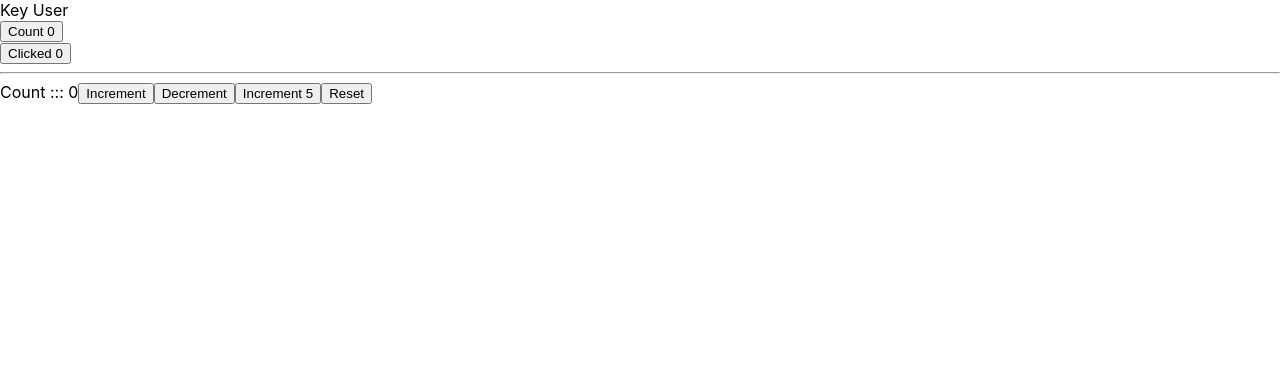
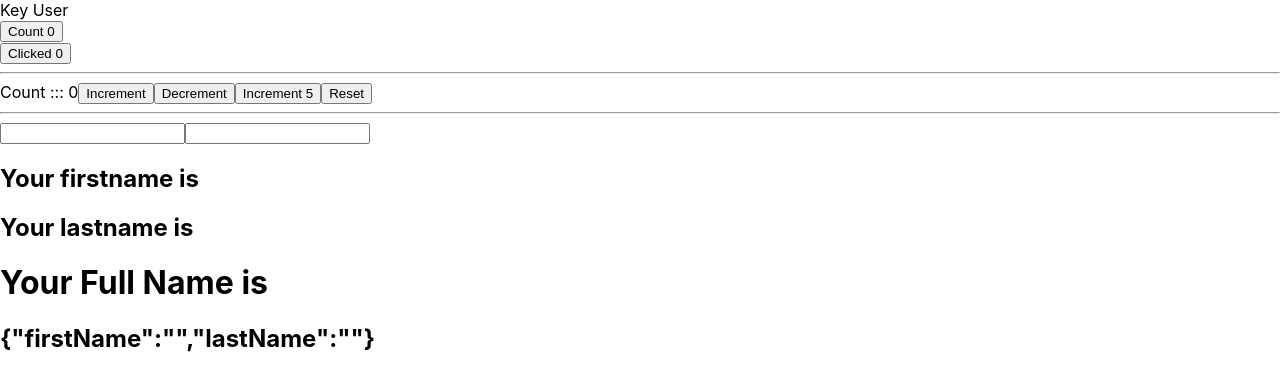
Before and after one commit to rajdavid/reactHooks, a React (Create React App) app: page / in a window 1280 px wide. Shown: the top 390 px of the page. Built offline with nearby package versions, Linux system fonts and the light colour scheme.

Commit message:
use state using object

```diff
--- a/src/App.js
+++ b/src/App.js
@@ -2,6 +2,7 @@ import React from 'react'
 import ClassCounter from './componets/ClassCounter'
 import HookCounter from './componets/HookCounter'
 import HookCounter2 from './componets/HookCounter2'
+import HookCounter3 from './componets/HookCounter3'
 
 function App() {
   return (
@@ -10,7 +11,9 @@ function App() {
       <ClassCounter />
       <HookCounter />
       <hr />
-      <HookCounter2/>
+      <HookCounter2 />
+      <hr />
+      <HookCounter3/>
     </div>
   );
 }
--- /dev/null
+++ b/src/componets/HookCounter3.js
@@ -0,0 +1,29 @@
+import React, { useState}from 'react'
+
+function HookCounter3() {
+    const [name, setName] = useState({ firstName: '', lastName: '' })
+
+    return (
+        <div>
+            <form>
+            <input type="text"
+                    value={name.firstName}
+                    onChange={e => setName({...name,firstName:e.target.value})}
+
+                />
+                <input type="text"
+                    value={name.lastName}
+                    onChange={e => setName({...name,lastName:e.target.value})}
+                />
+                <h2>Your firstname is {name.firstName}</h2>
+                <h2>Your lastname is {name.lastName}</h2>
+                <h1>Your Full Name is {name.firstName} {name.lastName}</h1>
+                <h2>{JSON.stringify(name)}</h2>
+            </form>
+
+
+        </div>
+    )
+}
+
+export default HookCounter3
```
Also changed, not shown: src/componets/HookCounter4.js (added).
